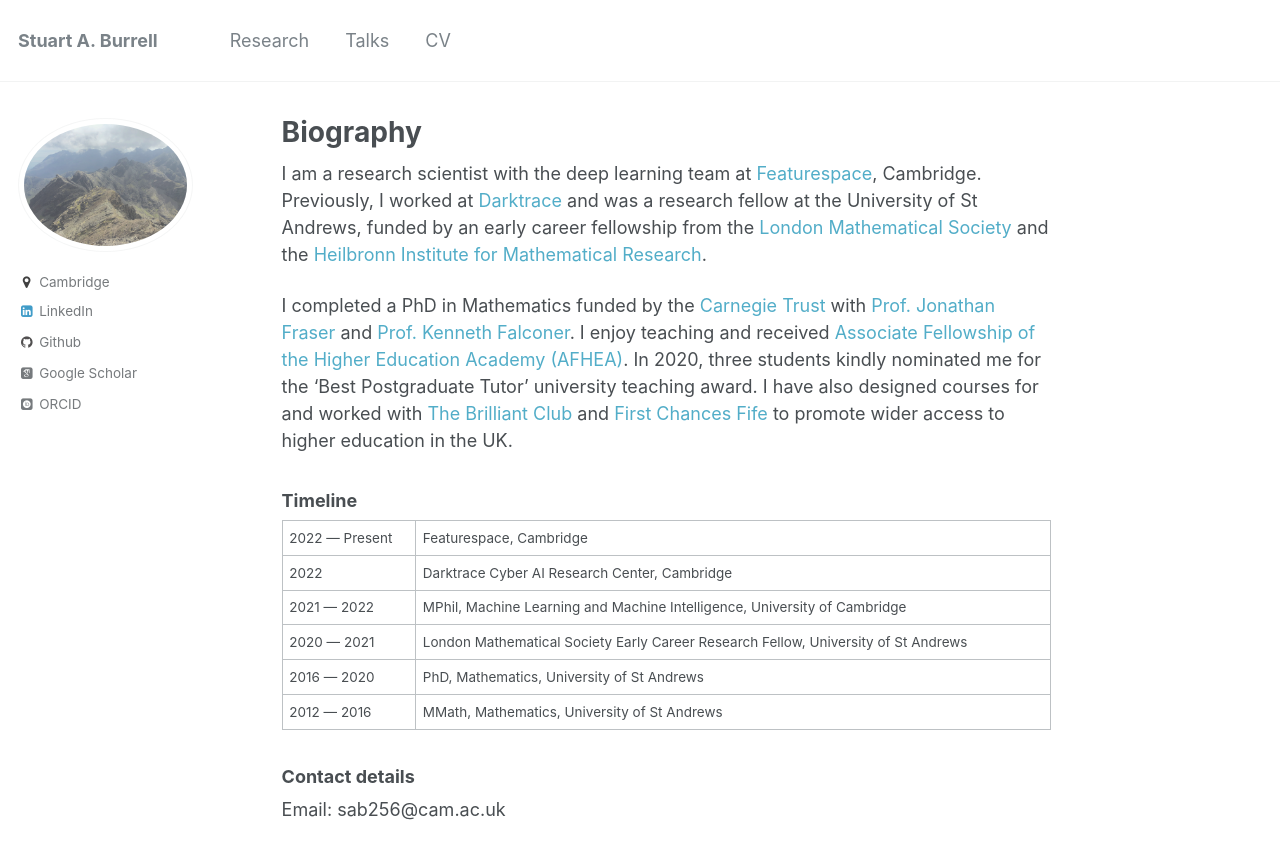
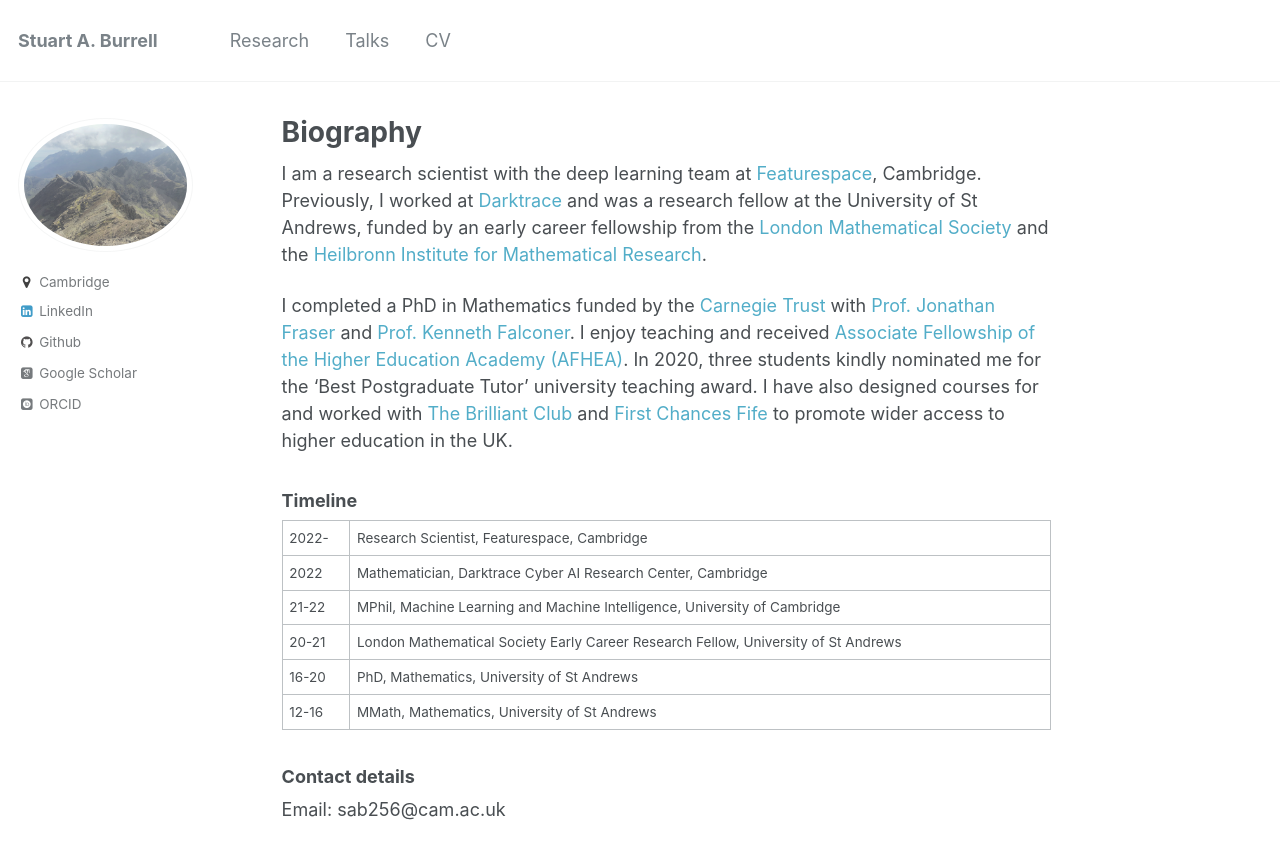
Before and after one commit to stuartburrell/stuartburrell.github.io, a Jekyll site: the page built from _pages/about.md, in a window 1280 px wide. Shown: the top 859 px of the page. Built offline with Jekyll 4.4.1, drawn with Linux system fonts in a browser that asks for light colours; some web fonts are replaced.

Commit message:
update job

```diff
--- a/_pages/about.md
+++ b/_pages/about.md
@@ -14,12 +14,12 @@ I completed a PhD in Mathematics funded by the [Carnegie Trust](https://www.carn
 
 ### Timeline
 
-2022 ---  Present | Featurespace, Cambridge
-2022 | Darktrace Cyber AI Research Center, Cambridge
-2021 --- 2022  | MPhil, Machine Learning and Machine Intelligence, University of Cambridge
-2020 --- 2021  | London Mathematical Society Early Career Research Fellow, University of St Andrews
-2016 --- 2020  | PhD, Mathematics, University of St Andrews
-2012 --- 2016  | MMath, Mathematics, University of St Andrews
+2022- | Research Scientist, Featurespace, Cambridge
+2022 | Mathematician, Darktrace Cyber AI Research Center, Cambridge
+21-22  | MPhil, Machine Learning and Machine Intelligence, University of Cambridge
+20-21  | London Mathematical Society Early Career Research Fellow, University of St Andrews
+16-20  | PhD, Mathematics, University of St Andrews
+12-16  | MMath, Mathematics, University of St Andrews
 
 ### Contact details
 
```
